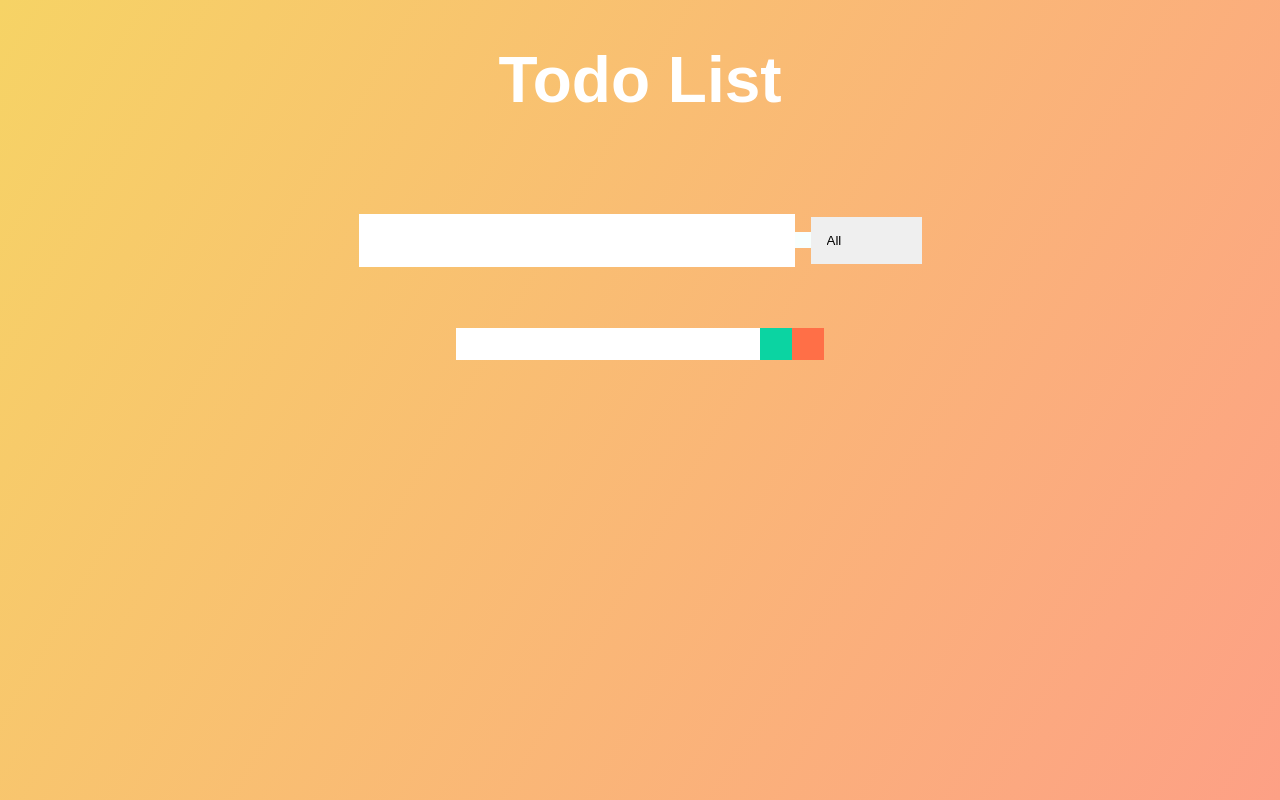
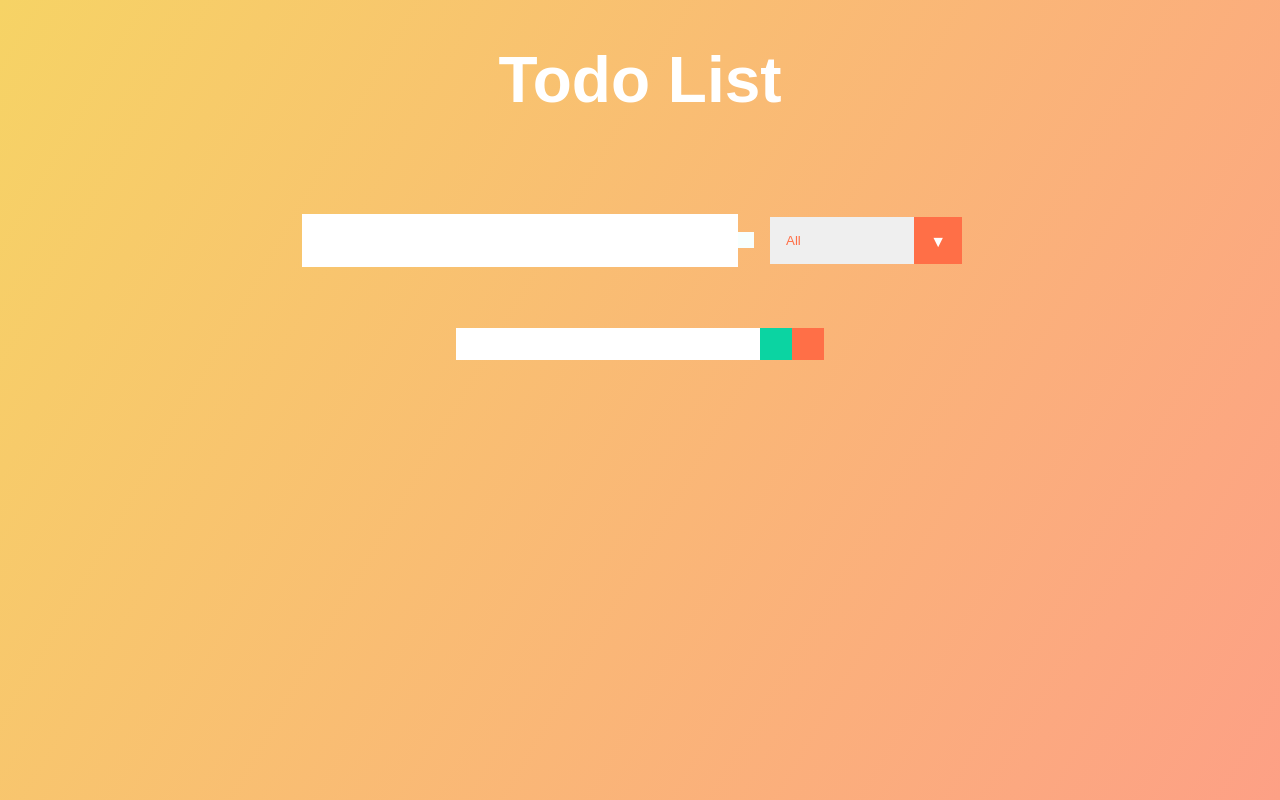
Before and after one commit to Sohailsaifi/React-ToDoList, a React (Create React App) app: page / in a window 1280 px wide. Built offline with nearby package versions, Linux system fonts and the light colour scheme.

Commit message:
CSS Updated

```diff
--- a/src/App.css
+++ b/src/App.css
@@ -105,3 +105,27 @@ select {
   border: 0 !important;
   background-image: none;
 }
+
+/* Custom Select */
+.select {
+  margin: 1rem;
+  position: relative;
+  overflow: hidden;
+}
+select {
+  color: #ff6f47;
+  font-family: "Poppins", sans-serif;
+  cursor: pointer;
+  width: 12rem;
+}
+/* Arrow */
+.select::after {
+  content: "\25BC";
+  position: absolute;
+  top: 0;
+  right: 0;
+  padding: 1rem;
+  background: #ff6f47;
+  cursor: pointer;
+  pointer-events: none;
+}
```
